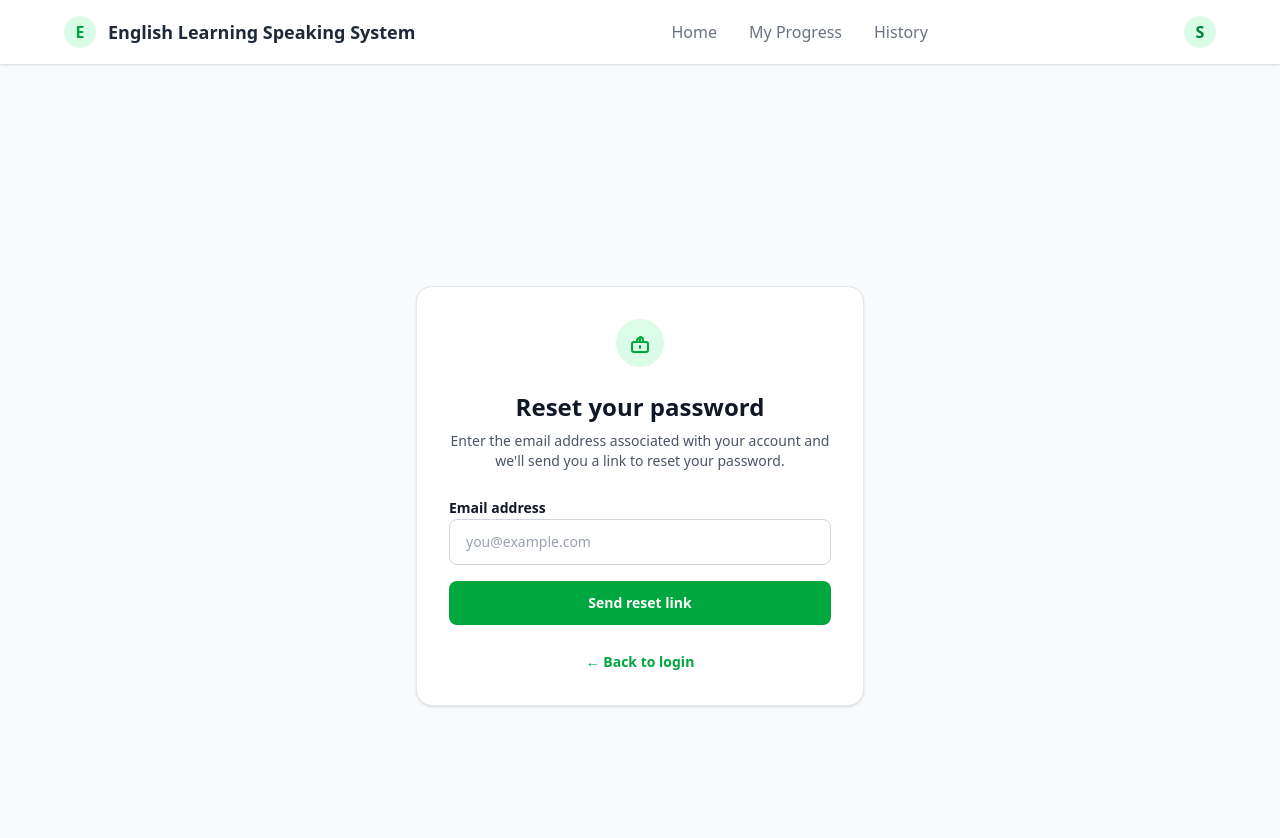
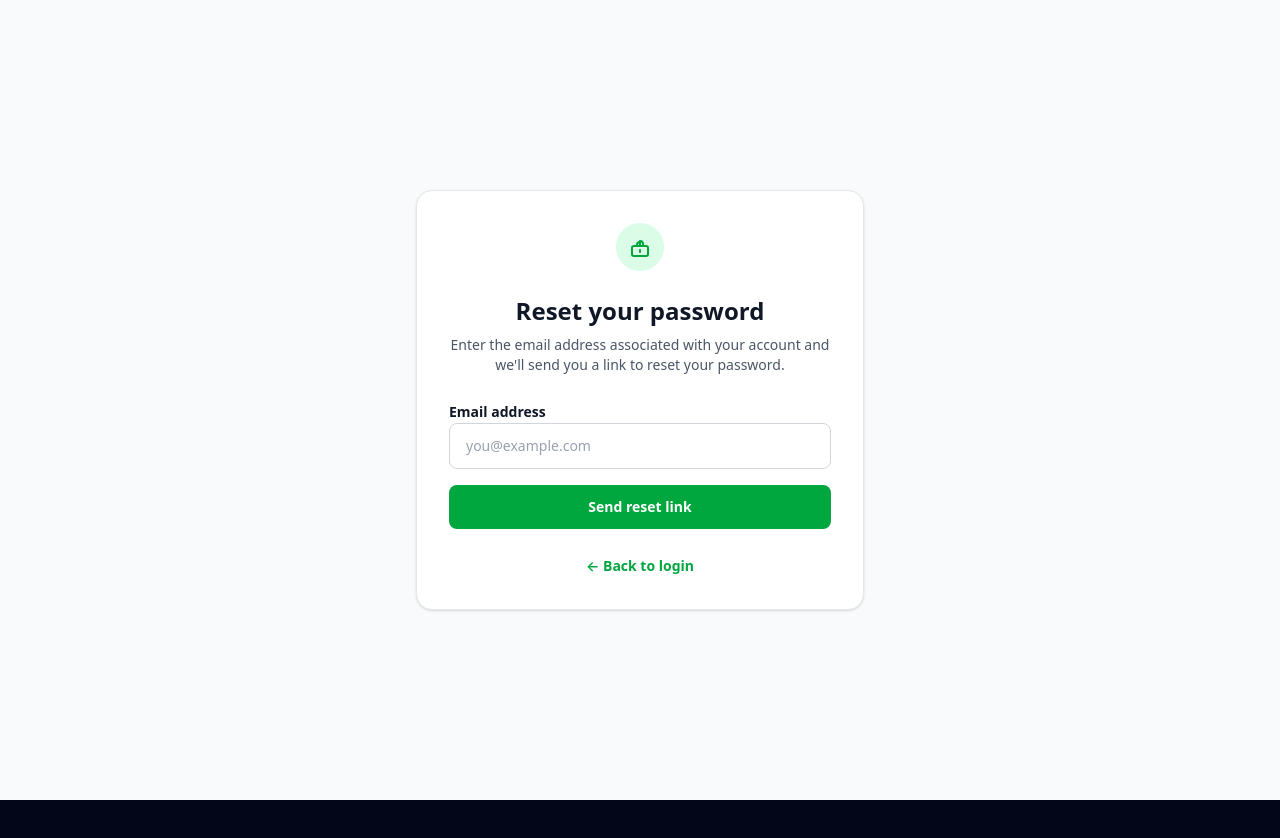
Before and after one commit to Kidynein/EngLish-Speaking-Learning-System, a React (Vite) app in the folder src/frontend/: page /forgot-password in a window 1280 px wide. Shown: the top 838 px of the page. After the commit the page ends 800 px from the top, so only its background shows below. Built offline with nearby package versions, Linux system fonts and the light colour scheme.

Commit message:
fix: Adjus page route for the web

```diff
--- a/src/frontend/src/App.jsx
+++ b/src/frontend/src/App.jsx
@@ -1,5 +1,4 @@
-// src/App.jsx
-import { BrowserRouter, Routes, Route } from "react-router-dom";
+import { BrowserRouter, Routes, Route, Navigate } from "react-router-dom";
 import MainLayout from "./layouts/MainLayout";
 import {
   HomePage,
@@ -15,25 +14,19 @@ function App() {
   return (
     <BrowserRouter>
       <Routes>
-        {/*Main layout and outlet for all pages*/}
-        <Route path="/" element={<MainLayout />}>
-          {/* default page when entry*/}
-          <Route index element={<HomePage />} />
+        <Route path="/" element={<LoginPage />} />
+        <Route path="/login" element={<LoginPage />} />
+        <Route path="/signup" element={<SignUpPage />} />
+        <Route path="/forgot-password" element={<ForgotPasswordPage />} />
+        <Route element={<MainLayout />}>
+          <Route path="/home" element={<HomePage />} />
 
-          {/* List of path*/}
-          <Route path ="signup" element={<SignUpPage />} />
-          <Route path="login" element={<LoginPage />} />
-          <Route path="forgot-password" element={<ForgotPasswordPage />} />
-          <Route path="dashboard" element={<DashboardPage />} />
-          <Route path="my-progress" element={<ProgressPage />} />
-          <Route path="history" element={<HistoryPage />} />
-
-          {/* 404 */}
-          <Route
-            path="*"
-            element={<div className="p-10">404 - Not Found</div>}
-          />
+          <Route path="/dashboard" element={<DashboardPage />} />
+          <Route path="/my-progress" element={<ProgressPage />} />
+          <Route path="/history" element={<HistoryPage />} />
         </Route>
+        {/* 404 - Not Found */}
+        <Route path="*" element={<div className="p-10">404 - Not Found</div>} />
       </Routes>
     </BrowserRouter>
   );
--- a/src/frontend/src/components/Header.jsx
+++ b/src/frontend/src/components/Header.jsx
@@ -5,7 +5,7 @@ const Header = () => {
     <header className="bg-white py-4 px-6 shadow-sm sticky top-0 z-50">
       <div className="max-w-6xl mx-auto flex items-center justify-between">
         {/* Logo Area */}
-        <Link to="/" className="flex items-center gap-3 no-underline">
+        <Link to="/dashboard" className="flex items-center gap-3 no-underline">
           <div className="w-8 h-8 bg-green-100 rounded-full flex items-center justify-center text-green-600 font-bold">
             E
           </div>
@@ -18,7 +18,7 @@ const Header = () => {
         <nav className="hidden md:flex gap-8 font-medium">
           {/* NavLink giúp tự động highlight menu đang active */}
           <NavLink
-            to="/"
+            to="/dashboard"
             className={({ isActive }) =>
               isActive
                 ? "text-green-600 font-bold"
--- a/src/frontend/src/components/Navbar.jsx
+++ b/src/frontend/src/components/Navbar.jsx
@@ -8,7 +8,7 @@ function Navbar() {
   return (
     <header className="border-b border-slate-800 bg-slate-950/80 backdrop-blur">
       <div className="mx-auto max-w-6xl flex items-center justify-between px-4 py-3">
-        <Link to="/" className="flex items-center gap-2">
+        <Link to="/dashboard" className="flex items-center gap-2">
           <div className="h-8 w-8 rounded-xl bg-cyan-500 flex items-center justify-center font-bold text-slate-950">
             E
           </div>
```
